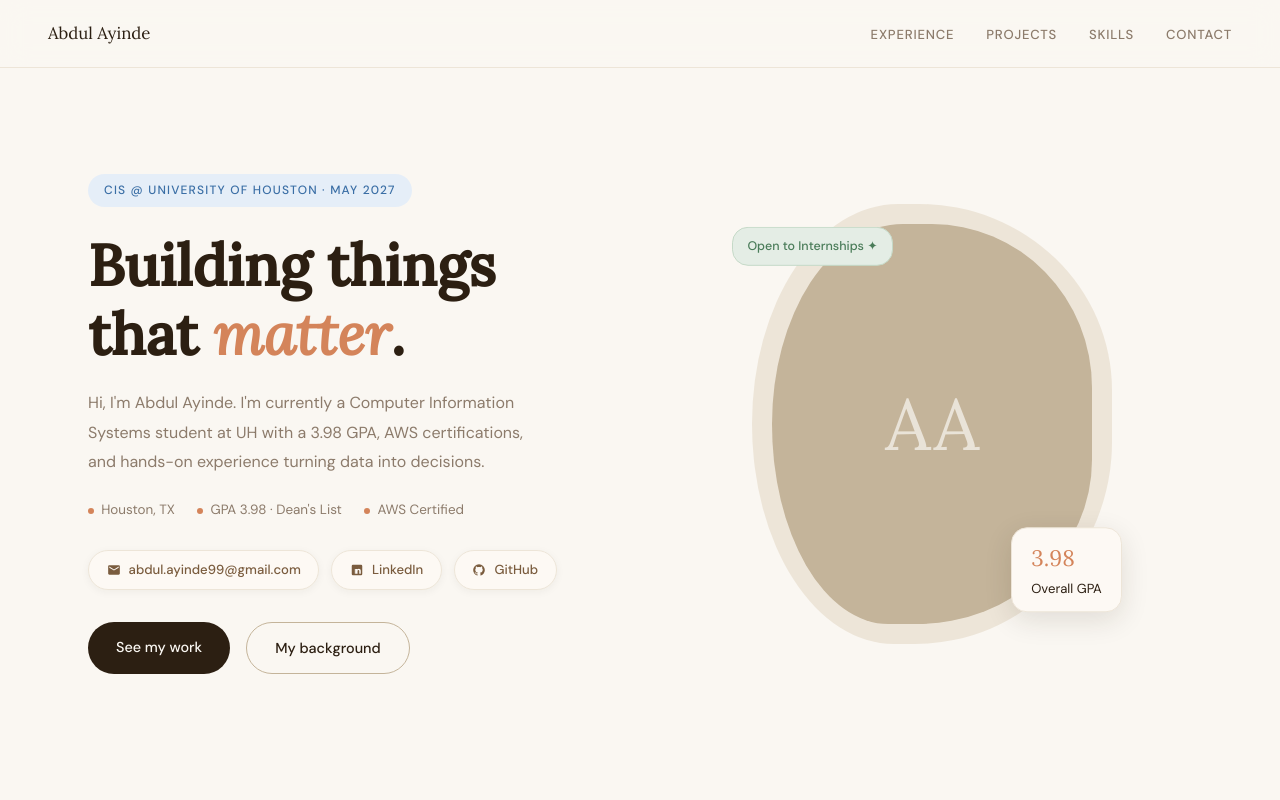
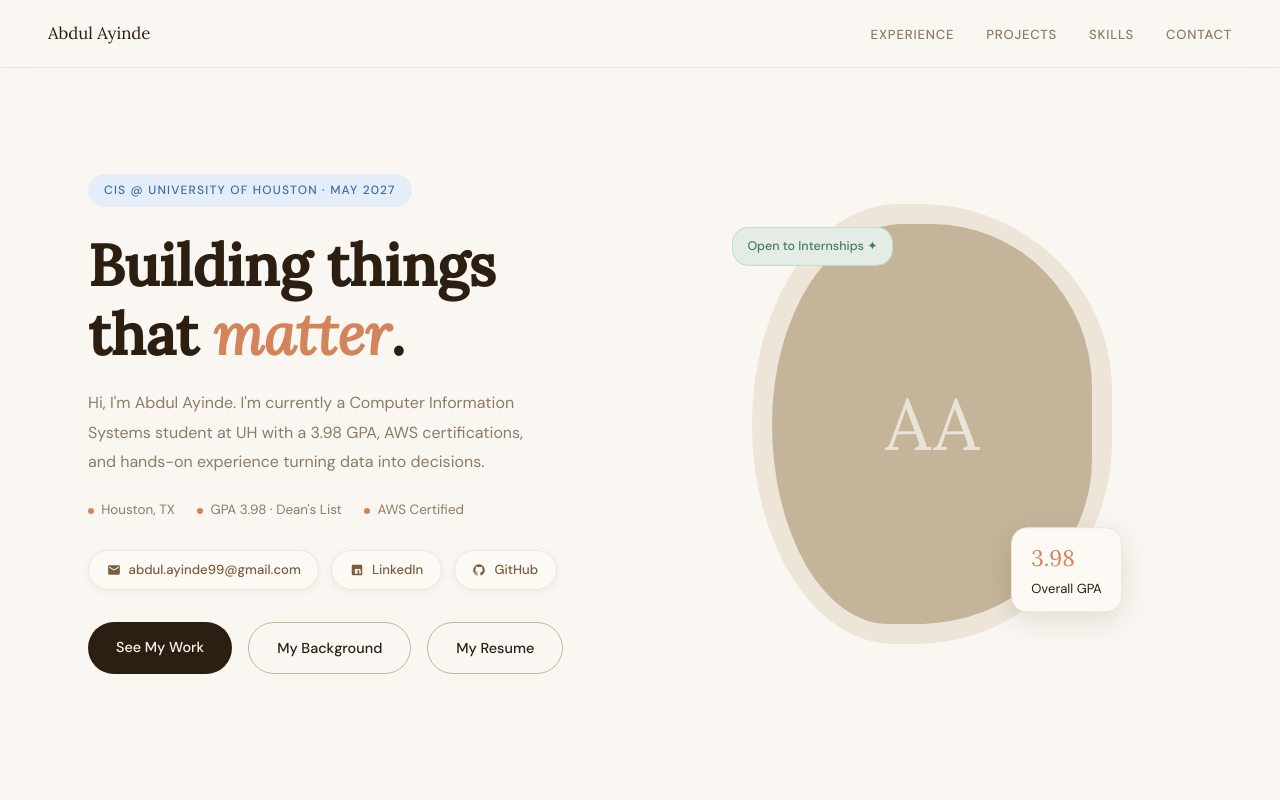
Before and after one commit to AbdulAzeezAyindeAlao/AbdulAzeezAyindeAlao.github.io, a plain HTML site: page index.html in a window 1280 px wide. Shown: the top 800 px of the page. Drawn offline with Linux system fonts and the light colour scheme.

Commit message:
Implement Resume

```diff
--- a/index.html
+++ b/index.html
@@ -297,8 +297,9 @@
     </div>
 
     <div class="hero-actions">
-      <a href="#projects" class="btn btn-primary">See my work</a>
-      <a href="#experience" class="btn btn-outline">My background</a>
+      <a href="#projects" class="btn btn-primary">See My Work</a>
+      <a href="#experience" class="btn btn-outline">My Background</a>
+      <a href="https://shorturl.at/2IKe5" class="btn btn-outline">My Resume</a>
     </div>
   </div>
 
@@ -345,6 +346,7 @@
               </div>
             </div>
           </div>
+
           <!-- AWS Club -->
           <div class="tl-item">
             <div class="tl-dot-col"><div class="tl-dot"></div><div class="tl-line"></div></div>
@@ -360,6 +362,7 @@
               </div>
             </div>
           </div>
+
           <!-- Texans -->
           <div class="tl-item">
             <div class="tl-dot-col"><div class="tl-dot"></div><div class="tl-line"></div></div>
```
